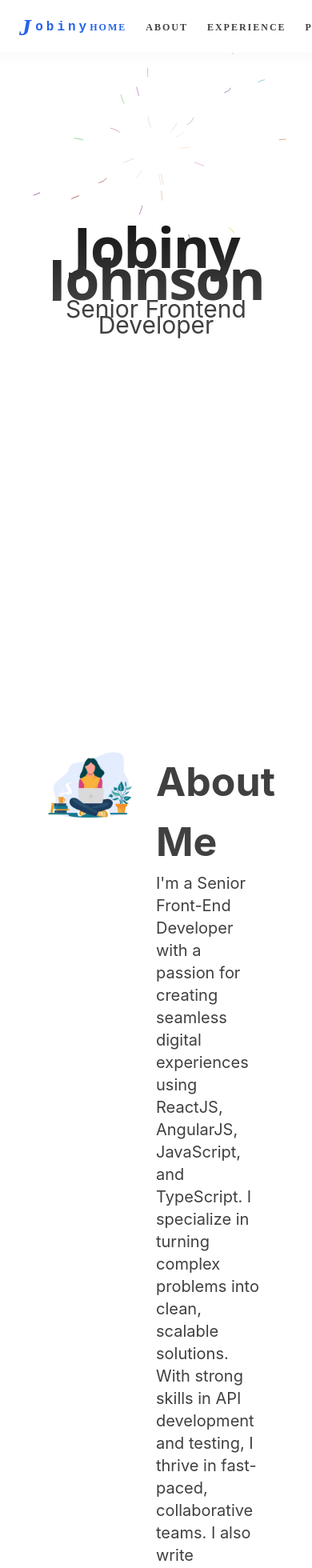
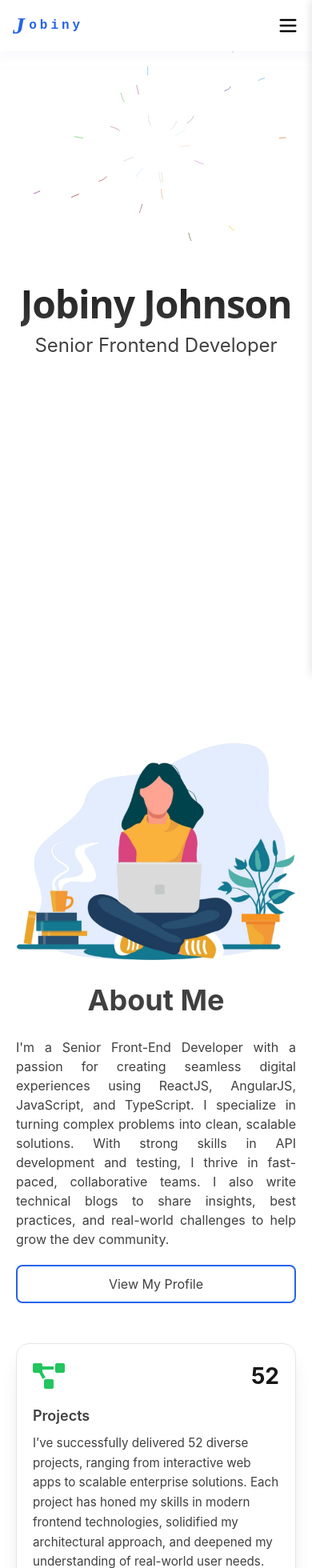
Before and after one commit to jobinijohnson07/portfolio, a React (Create React App) app: page / in a window 390 px wide. Shown: the top 1960 px of the page at 80% size. Built offline with nearby package versions, Linux system fonts and the light colour scheme.

Commit message:
about mobile responsive

```diff
--- a/src/components/About/About.js
+++ b/src/components/About/About.js
@@ -23,7 +23,6 @@ const About = () => {
             href="/JobinyJohnsonResume.pdf"
             target="_blank"
             rel="noopener noreferrer"
-            // download="Jobiny_Johnson_Resume.pdf"
             className="btn button secondary-button mt-6 text-neutral-700 dark:text-neutral-400"
           >
             View My Profile
--- a/src/components/About/About.scss
+++ b/src/components/About/About.scss
@@ -1,22 +1,29 @@
-.about-section{
+.about-section {
   padding: 30px 60px;
-    .display-section{
+  .display-section {
     display: flex;
+    justify-content: space-between;
+    align-items: center;
   }
-    .image-section{
+  .image-section {
     width: 50%;
+    img {
+      width: 100%;
+      height: auto;
     }
-    .content-section{
+  }
+  .content-section {
     width: 50%;
     margin-left: 30px;
   }
-    .about-content{
+  .aboutheading-content {
+    font-size: 50px;
+    font-weight: bold;
+    margin-bottom: 20px;
+  }
+  .about-content {
     font-size: 20px;
     line-height: 28px;
-    }
-    .aboutheading-content{
-        font-size: 50px;
-        font-weight: bold;
   }
   .btn.button.secondary-button {
     padding: 10px 30px;
@@ -29,9 +36,42 @@
     display: inline-block;
     text-align: center;
     text-decoration: none;
-    }
-    .btn.button.secondary-button:hover {
+    &:hover {
       background-color: #2563eb;
       color: white;
     }
   }
+  @media (min-width: 360px) and (max-width: 980px) {
+    padding: 20px;
+    .display-section {
+      flex-direction: column;
+    }
+    .image-section,
+    .content-section {
+      width: 100%;
+      margin-left: 0;
+    }
+    .image-section {
+      margin-bottom: 20px;
+      img {
+        max-width: 100%;
+        height: auto;
+      }
+    }
+    .aboutheading-content {
+      font-size: 36px;
+      text-align: center;
+    }
+    .about-content {
+      font-size: 16px;
+      line-height: 24px;
+      text-align: justify;
+    }
+    .btn.button.secondary-button {
+      display: block;
+      width: 100%;
+      text-align: center;
+      margin-top: 20px;
+    }
+  }
+}
--- a/src/components/Blogs/Blogs.scss
+++ b/src/components/Blogs/Blogs.scss
@@ -69,3 +69,31 @@
     }
   }
 }
+@media (min-width: 360px) and (max-width: 980px) {
+  .blogs-section {
+    padding: 30px 20px;
+    .blogs-heading {
+      font-size: 32px;
+      line-height: 38px;
+      text-align: center;
+      margin-bottom: 30px;
+    }
+    .blogs-grid {
+      grid-template-columns: 1fr;
+      gap: 1.5rem;
+    }
+    .blog-card {
+      .blog-image {
+        height: 160px;
+      }
+      .blog-content {
+        .blog-title {
+          font-size: 15px;
+        }
+        .blog-date {
+          font-size: 13px;
+        }
+      }
+    }
+  }
+}
--- a/src/components/Header/Header.js
+++ b/src/components/Header/Header.js
@@ -1,5 +1,5 @@
 import { useEffect, useState } from 'react';
-import { Sun, Moon } from 'lucide-react';
+import { Sun, Moon, Menu, X } from 'lucide-react';
 import './Header.scss';
 import githubIcon from '../../assets/github.svg';
 import leetcodeIcon from '../../assets/leetcode.svg';
@@ -8,8 +8,8 @@ export default function Header() {
   const [theme, setTheme] = useState(
     localStorage.getItem('theme') === 'dark' ? 'dark' : 'light'
   );
-
-  const [activeSection, setActiveSection] = useState('');
+  const [activeSection, setActiveSection] = useState('home');
+  const [menuOpen, setMenuOpen] = useState(false);
 
   useEffect(() => {
     document.documentElement.classList.toggle('dark', theme === 'dark');
@@ -39,48 +39,66 @@ export default function Header() {
     return () => window.removeEventListener('scroll', handleScroll);
   }, []);
 
-  const toggleTheme = () => {
-    setTheme(prev => (prev === 'dark' ? 'light' : 'dark'));
-  };
+  const toggleTheme = () => setTheme(prev => (prev === 'dark' ? 'light' : 'dark'));
+  const toggleMenu = () => setMenuOpen(prev => !prev);
+  const closeMenu = () => setMenuOpen(false);
 
   return (
-    <header className="header-section sticky top-0 z-50 flex items-center justify-between px-6 py-3 shadow-md bg-white dark:bg-black text-black dark:text-white">
+    <>
+      <header className="header-section sticky top-0 z-50 w-full bg-white dark:bg-black text-black dark:text-white shadow-md">
+        <div className="container mx-auto flex justify-between items-center px-4 py-3 md:px-6">
+          {!menuOpen && (
             <div className="logo flex items-center gap-1 text-2xl font-extrabold tracking-wider text-blue-600 dark:text-blue-400">
               <span className="text-4xl font-logo italic">J</span>
               <span className="font-mono text-base md:text-lg tracking-widest">obiny</span>
             </div>
+          )}
 
-      <nav className="flex items-center gap-6 text-xs md:text-sm font-semibold uppercase text-neutral-700 dark:text-neutral-400">
+          <nav className="hidden md:flex items-center gap-6 text-xs md:text-sm font-semibold uppercase text-neutral-700 dark:text-neutral-400">
             <a href="#home" className={`nav-link ${activeSection === 'home' ? 'active' : ''}`}>Home</a>
             <a href="#about" className={`nav-link ${activeSection === 'about' ? 'active' : ''}`}>About</a>
             <a href="#experience" className={`nav-link ${activeSection === 'experience' ? 'active' : ''}`}>Experience</a>
             <a href="#projects" className={`nav-link ${activeSection === 'projects' ? 'active' : ''}`}>Projects</a>
             <a href="#blogs" className={`nav-link ${activeSection === 'blogs' ? 'active' : ''}`}>Blogs</a>
             <a href="#achieve" className={`nav-link ${activeSection === 'achieve' ? 'active' : ''}`}>Achievements</a>
-        <a
-          href="https://leetcode.com/u/jobinijohnson981/"
-          target="_blank"
-          rel="noopener noreferrer"
-          className="icon-link"
-        >
+            <a href="https://leetcode.com/u/jobinijohnson981/" target="_blank" rel="noopener noreferrer">
               <img src={leetcodeIcon} alt="LeetCode" className="h-5 w-5" />
             </a>
-        <a
-          href="https://github.com/jobinijohnson07"
-          target="_blank"
-          rel="noopener noreferrer"
-          className="icon-link"
-        >
+            <a href="https://github.com/jobinijohnson07" target="_blank" rel="noopener noreferrer">
               <img src={githubIcon} alt="GitHub" className="h-5 w-5" />
             </a>
-        <button
-          onClick={toggleTheme}
-          className="p-2 rounded-full hover:bg-gray-100 dark:hover:bg-gray-800 transition"
-          aria-label="Toggle theme"
-        >
+            <button onClick={toggleTheme} className="p-2 rounded-full hover:bg-gray-100 dark:hover:bg-gray-800 transition">
               {theme === 'dark' ? <Sun size={20} /> : <Moon size={20} />}
             </button>
           </nav>
+
+          <button className="md:hidden" onClick={toggleMenu}>
+            {menuOpen ? <X size={28} /> : <Menu size={28} />}
+          </button>
+        </div>
       </header>
+
+      <div className={`mobile-menu ${menuOpen ? 'open' : ''}`}>
+        <nav className="flex flex-col items-start gap-6 px-6 py-6 text-sm font-semibold uppercase text-neutral-800 dark:text-neutral-300">
+          <a href="#home" onClick={closeMenu} className={`nav-link ${activeSection === 'home' ? 'active' : ''}`}>Home</a>
+          <a href="#about" onClick={closeMenu} className={`nav-link ${activeSection === 'about' ? 'active' : ''}`}>About</a>
+          <a href="#experience" onClick={closeMenu} className={`nav-link ${activeSection === 'experience' ? 'active' : ''}`}>Experience</a>
+          <a href="#projects" onClick={closeMenu} className={`nav-link ${activeSection === 'projects' ? 'active' : ''}`}>Projects</a>
+          <a href="#blogs" onClick={closeMenu} className={`nav-link ${activeSection === 'blogs' ? 'active' : ''}`}>Blogs</a>
+          <a href="#achieve" onClick={closeMenu} className={`nav-link ${activeSection === 'achieve' ? 'active' : ''}`}>Achievements</a>
+          <div className="flex gap-4 mt-4">
+            <a href="https://leetcode.com/u/jobinijohnson981/" target="_blank" rel="noopener noreferrer">
+              <img src={leetcodeIcon} alt="LeetCode" className="h-5 w-5" />
+            </a>
+            <a href="https://github.com/jobinijohnson07" target="_blank" rel="noopener noreferrer">
+              <img src={githubIcon} alt="GitHub" className="h-5 w-5" />
+            </a>
+            <button onClick={toggleTheme}>
+              {theme === 'dark' ? <Sun size={20} /> : <Moon size={20} />}
+            </button>
+          </div>
+        </nav>
+      </div>
+    </>
   );
 }
--- a/src/components/Header/Header.scss
+++ b/src/components/Header/Header.scss
@@ -1,7 +1,4 @@
 .header-section {
-  overflow: hidden;
-  padding-top: 14px;
-  padding-right: 14px;
   background-color: white;
   transition: background-color 0.3s;
   box-shadow: 2px 2px 10px 5px rgba(246, 246, 252, 0.5);
@@ -13,15 +10,13 @@
     color: inherit;
     text-transform: uppercase;
     transition: color 0.3s ease;
-    position: relative;
     font-family: cursive;
     letter-spacing: 2px;
-  }
-  .nav-link:hover {
-    color: #2563eb;
-  }
-  .nav-link.active {
-    color: #2563eb;
+    cursor: pointer;
+    &.active,
+    &:hover {
+      color: #2563eb;
+    }
   }
   @import url('https://fonts.googleapis.com/css2?family=Great+Vibes&family=Pacifico&display=swap');
   .logo {
@@ -36,6 +31,31 @@
     }
   }
 }
-#achieve {
-  min-height: 80vh;
+.mobile-menu {
+  position: fixed;
+  top: 0;
+  right: 0;
+  height: 100vh;
+  width: 80%;
+  max-width: 300px;
+  background-color: white;
+  box-shadow: -2px 0 10px rgba(0, 0, 0, 0.1);
+  transform: translateX(100%);
+  transition: transform 0.3s ease-in-out;
+  z-index: 100;
+  &.open {
+    transform: translateX(0);
+  }
+  .dark & {
+    background-color: #111827;
+  }
+  a.nav-link {
+    color: inherit;
+    font-family: cursive;
+    letter-spacing: 2px;
+    &.active,
+    &:hover {
+      color: #2563eb;
+    }
+  }
 }
--- a/src/components/LandingPage/LandingPage.scss
+++ b/src/components/LandingPage/LandingPage.scss
@@ -14,3 +14,16 @@
     line-height: 20px;
   }
 }
+@media (min-width: 360px) and (max-width: 980px) {
+  .landingpage-section .name-content {
+    font-size: 48px;
+    text-align: center;
+    line-height: 62px;
+    margin-top: 33%;
+  }
+  .landingpage-section .position-content {
+    font-size: 24px;
+    text-align: center;
+    line-height: 25px;
+  }
+}
--- a/src/components/Summary/Summary.js
+++ b/src/components/Summary/Summary.js
@@ -26,7 +26,7 @@ const experiences = [
 const Summary = () => {
   return (
     <div className="summary-section bg-white dark:bg-black text-black dark:text-white">
-      <div className="grid grid-cols-1 md:grid-cols-3 gap-10 max-w-7xl mx-auto animate-fade-in">
+      <div className="grid grid-cols-1 md:grid-cols-3 gap-6 max-w-7xl mx-auto animate-fade-in">
         {experiences.map((exp, index) => (
           <div
             key={index}
--- a/src/components/Summary/Summary.scss
+++ b/src/components/Summary/Summary.scss
@@ -1,5 +1,5 @@
 .summary-section {
-  padding: 50px 60px 50px 60px;
+  padding: 50px 60px;
   .summary-content {
     font-size: 50px;
     font-weight: bold;
@@ -31,3 +31,29 @@
     animation: fadeIn 1s ease-out both;
   }
 }
+@media (min-width: 360px) and (max-width: 980px) {
+  .summary-section {
+    padding: 30px 20px;
+    .summary-content {
+      font-size: 32px;
+      line-height: 38px;
+      padding-bottom: 20px;
+      text-align: center;
+    }
+    .summary-card {
+      padding: 20px;
+      .text-5xl {
+        font-size: 2.5rem;
+      }
+      .text-3xl {
+        font-size: 1.75rem;
+      }
+      h3 {
+        font-size: 1.125rem;
+      }
+      p {
+        font-size: 0.95rem;
+      }
+    }
+  }
+}
```
Also changed, not shown: src/components/LandingPage/LandingPage.js (line endings or trailing spaces), 1 other file (tests, documents, lock files or other folders). Lines whose indentation alone changed are shown as unchanged.
